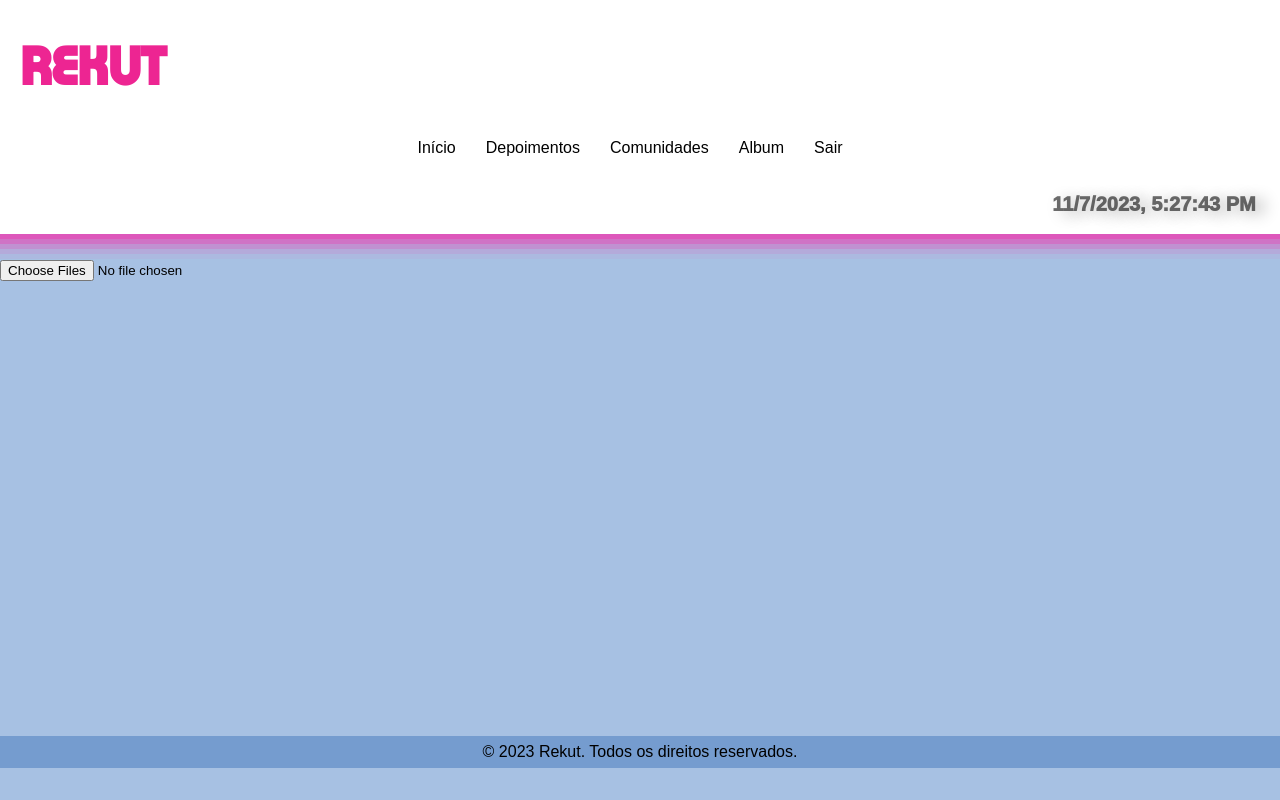
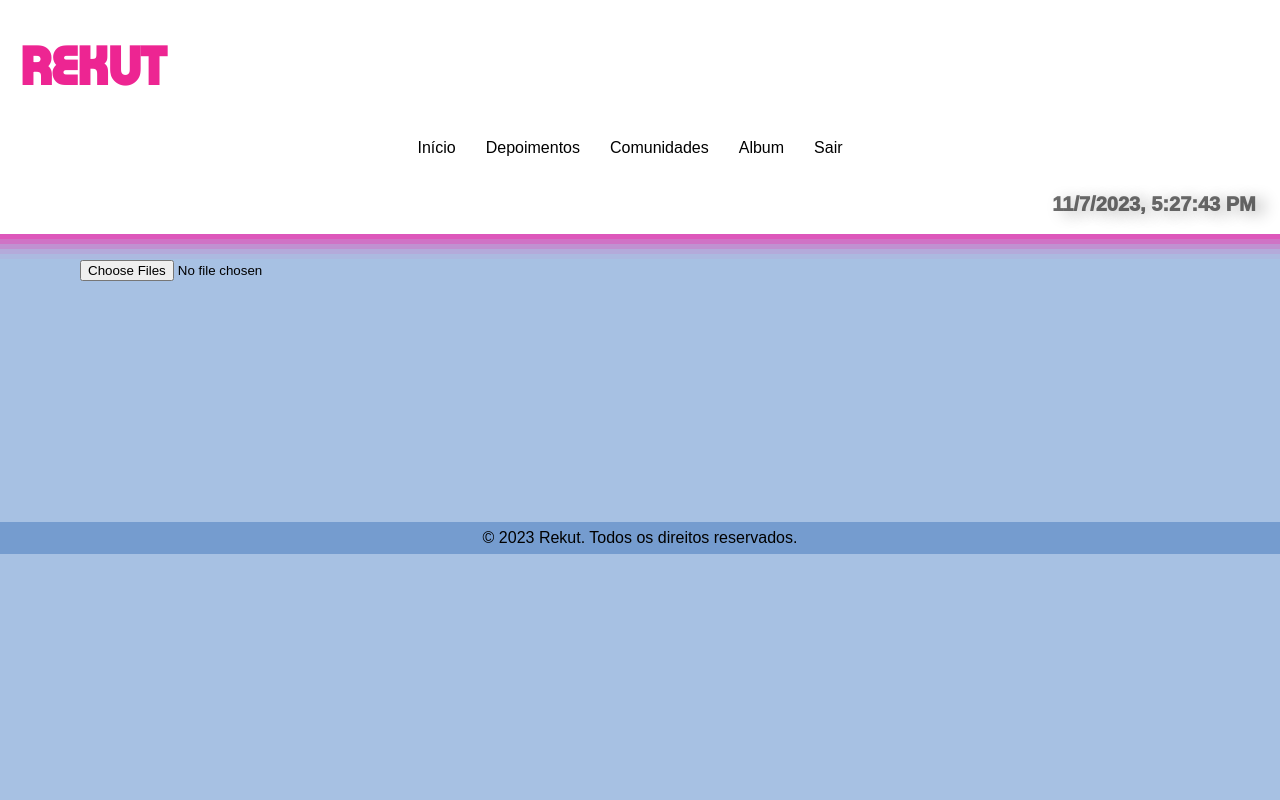
Before and after one commit to juliafclima/trabalho-react-grupo2, a React (Vite) app in the folder trabalho-react-g2/: page /album in a window 1280 px wide. Built offline with nearby package versions, Linux system fonts and the light colour scheme.

Commit message:
consertando carrossel novamente

```diff
--- a/trabalho-react-g2/src/pages/Album/index.jsx
+++ b/trabalho-react-g2/src/pages/Album/index.jsx
@@ -72,6 +72,7 @@ export default function ImageCarousel() {
         </Carousel>
         </div>
       )}
+      <div className='espaçoEntre'> </div>
       <Footer />
     </div>
   );
--- a/trabalho-react-g2/src/pages/Album/style.css
+++ b/trabalho-react-g2/src/pages/Album/style.css
@@ -4,6 +4,11 @@
 }
 
 .inputAlbum{
+  margin-left: 10vh;
   margin-top: 10h;
-  margin-bottom: 53.4vh;
+  margin-bottom: 5vh;
 }
+
+.espaçoEntre {
+  margin-bottom: 24.7vh;
+}
```
